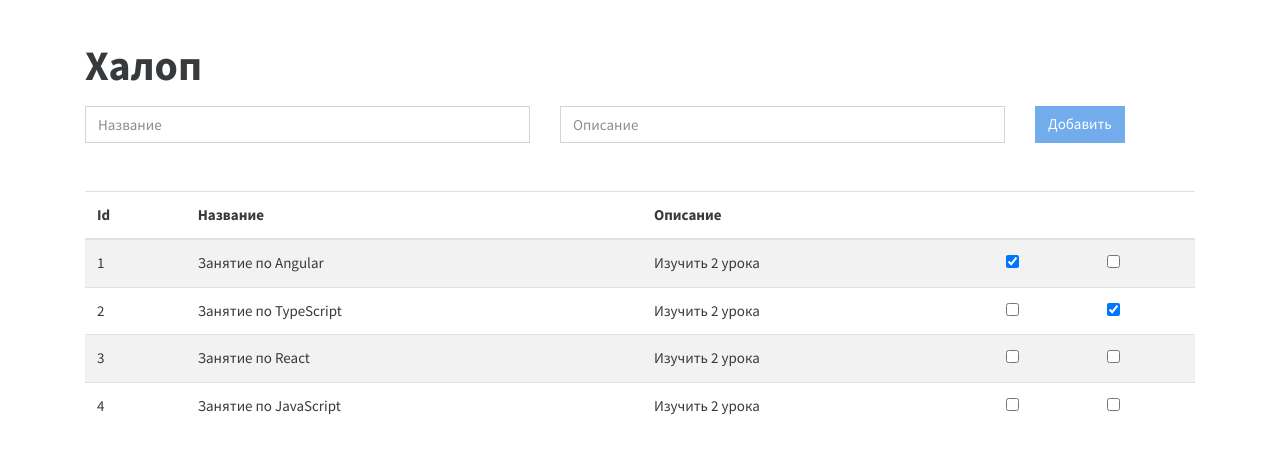
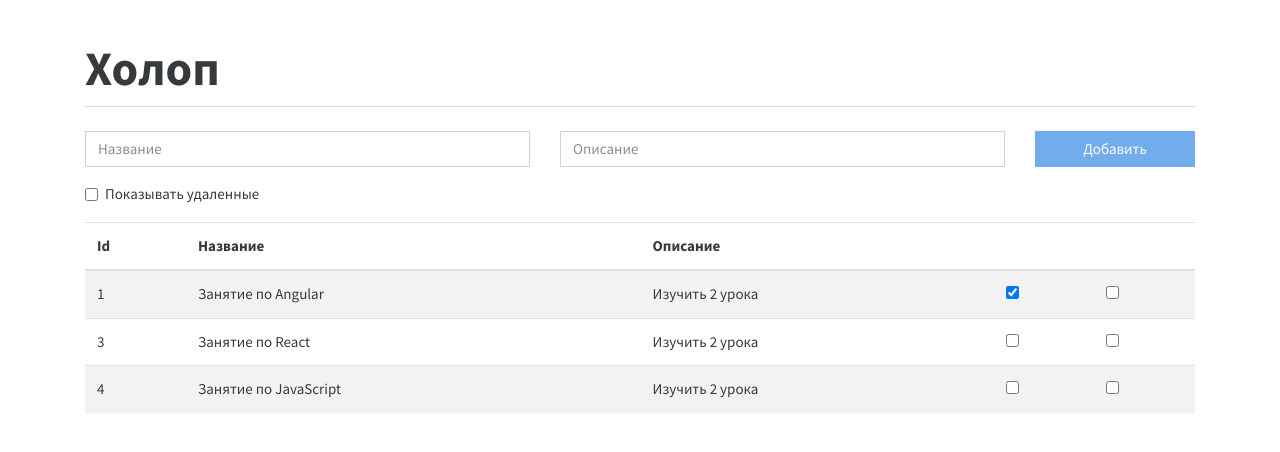
Before and after one commit to KiselevichAnna/zaoblako-halop, an Angular app: page / in a window 1280 px wide. Shown: the top 452 px of the page. Built offline with nearby package versions, Linux system fonts and the light colour scheme.

Commit message:
feat: - фильтр удаленных дел (TodoPipe) - рефакторинг верстки

```diff
--- a/src/app/app.component.ts
+++ b/src/app/app.component.ts
@@ -8,7 +8,7 @@ import {Title} from '@angular/platform-browser';
 
 })
 export class AppComponent {
-  title = 'Holop';
+  title = 'Холоп';
 
   constructor(private readonly titleService: Title) {
     this.titleService.setTitle(this.title);
--- a/src/app/components/dashboard/dashboard.component.css
+++ b/src/app/components/dashboard/dashboard.component.css
@@ -3,6 +3,10 @@
 }
 
 .page-header h1 {
-  font-size: 42px;
+  font-size: 48px;
   font-weight: bold;
 }
+
+.page-header {
+  border-bottom: 1px solid #dcdcdc;
+}
--- a/src/app/components/dashboard/dashboard.component.html
+++ b/src/app/components/dashboard/dashboard.component.html
@@ -2,9 +2,9 @@
   <div class="row">
     <div class="col">
       <div class="page-header">
-        <h1>Халоп</h1>
+        <h1>Холоп</h1>
       </div>
-      <form class="mt-3">
+      <form class="mt-4">
         <div class="row">
           <div class="col-md-5">
             <input class="form-control" name="name" [(ngModel)]="newTodo.name" placeholder="Название"/>
@@ -13,13 +13,23 @@
             <input class="form-control" name="description" [(ngModel)]="newTodo.description" placeholder="Описание"/>
           </div>
           <div class="col-md-2">
-            <button type="button" [disabled]="!dataService.validate(newTodo)" class="btn btn-primary" (click)="save()">Добавить</button>
+            <button type="button" [disabled]="!dataService.validate(newTodo)" class="btn btn-primary btn-block" (click)="save()">Добавить</button>
+          </div>
+        </div>
+        <div class="row mt-3">
+          <div class="col">
+            <div class="form-check">
+              <input class="form-check-input" name="showDeleted" type="checkbox" [(ngModel)]="showDeleted" id="showDeleted">
+              <label class="form-check-label" for="showDeleted">
+                Показывать удаленные
+              </label>
+            </div>
           </div>
         </div>
       </form>
     </div>
   </div>
-  <div class="row mt-5">
+  <div class="row mt-3">
     <div class="col">
       <table class="table table-striped table-hover">
         <thead>
@@ -32,7 +42,7 @@
         </tr>
         </thead>
         <tbody>
-        <tr *ngFor="let item of todo">
+        <tr *ngFor="let item of todo | todoPipe:showDeleted">
           <td>{{item.id}}</td>
           <td>{{item.name}}</td>
           <td>{{item.description}}</td>
--- a/src/app/components/dashboard/dashboard.component.ts
+++ b/src/app/components/dashboard/dashboard.component.ts
@@ -1,7 +1,6 @@
 import {Component, OnInit} from '@angular/core';
 import {Todo} from '../../interfaces/todo';
 import {DataService} from '../../services/data.service';
-
 
 @Component({
   selector: 'app-dashboard',
@@ -10,6 +9,8 @@ import {DataService} from '../../services/data.service';
   providers: [DataService]
 })
 export class DashboardComponent implements OnInit {
+
+  public showDeleted = false;
 
   public todo: Todo[] = [];
 
@@ -27,7 +28,7 @@ export class DashboardComponent implements OnInit {
   }
 
   ngOnInit(): void {
-    this.todo = this.dataService.getTodo();
+    this.todo = this.dataService.get();
   }
 
   update(todo: Todo) {
--- /dev/null
+++ b/src/app/pipes/todo.pipe.ts
@@ -0,0 +1,21 @@
+import {Injectable, Pipe, PipeTransform} from '@angular/core';
+import {Todo} from 'src/app/interfaces/todo';
+
+@Pipe({
+  name: 'todoPipe',
+  pure: false
+})
+
+@Injectable()
+export class TodoPipe implements PipeTransform {
+
+  transform(todos: Todo[], showDeleted: boolean) {
+
+    if (showDeleted) {
+      return todos;
+    } else {
+      return todos.filter(todo => !todo.deleted);
+    }
+
+  }
+}
--- a/src/app/services/data.service.ts
+++ b/src/app/services/data.service.ts
@@ -1,9 +1,7 @@
 import {Injectable} from '@angular/core';
 import {Todo} from '../interfaces/todo';
 
-@Injectable({
-  providedIn: 'root',
-})
+@Injectable()
 
 export class DataService {
 
@@ -42,7 +40,7 @@ export class DataService {
   ];
 
 
-  getTodo(): Todo[] {
+  get(): Todo[] {
     return this.data;
   }
 
```
Also changed, not shown: src/app/app.module.ts (+10 -7 lines).
